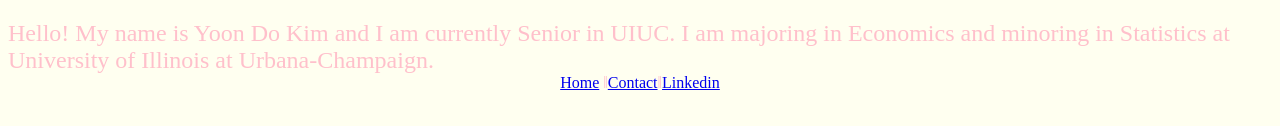
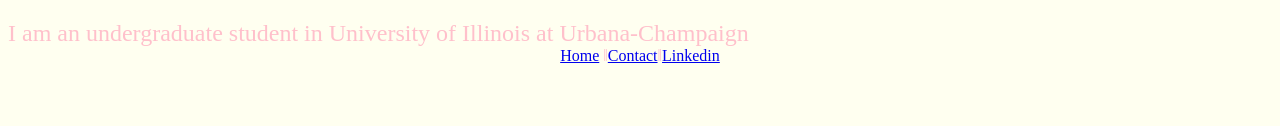
Before and after one commit to ykim190/ykim190.github.io, a plain HTML site: page index.html in a window 1280 px wide. Shown: the part 386-512 px from the top of the page. Drawn offline with Linux system fonts and the light colour scheme.

Commit message:
Update index.html

```diff
--- a/index.html
+++ b/index.html
@@ -11,7 +11,7 @@
 <p>
   <font size="5" face="Times New Roman" color = "Pink"
         </font></p>
-Hello! My name is Yoon Do Kim and I am currently Senior in UIUC. I am majoring in Economics and minoring in Statistics at University of Illinois at Urbana-Champaign.
+I am an undergraduate student in University of Illinois at Urbana-Champaign
   <center><font size = "3"><a href="#">Home</a> ‖<a href="#">Contact</a>‖<a href="#">Linkedin</a></font></center>
   </body>
 </html>
```
